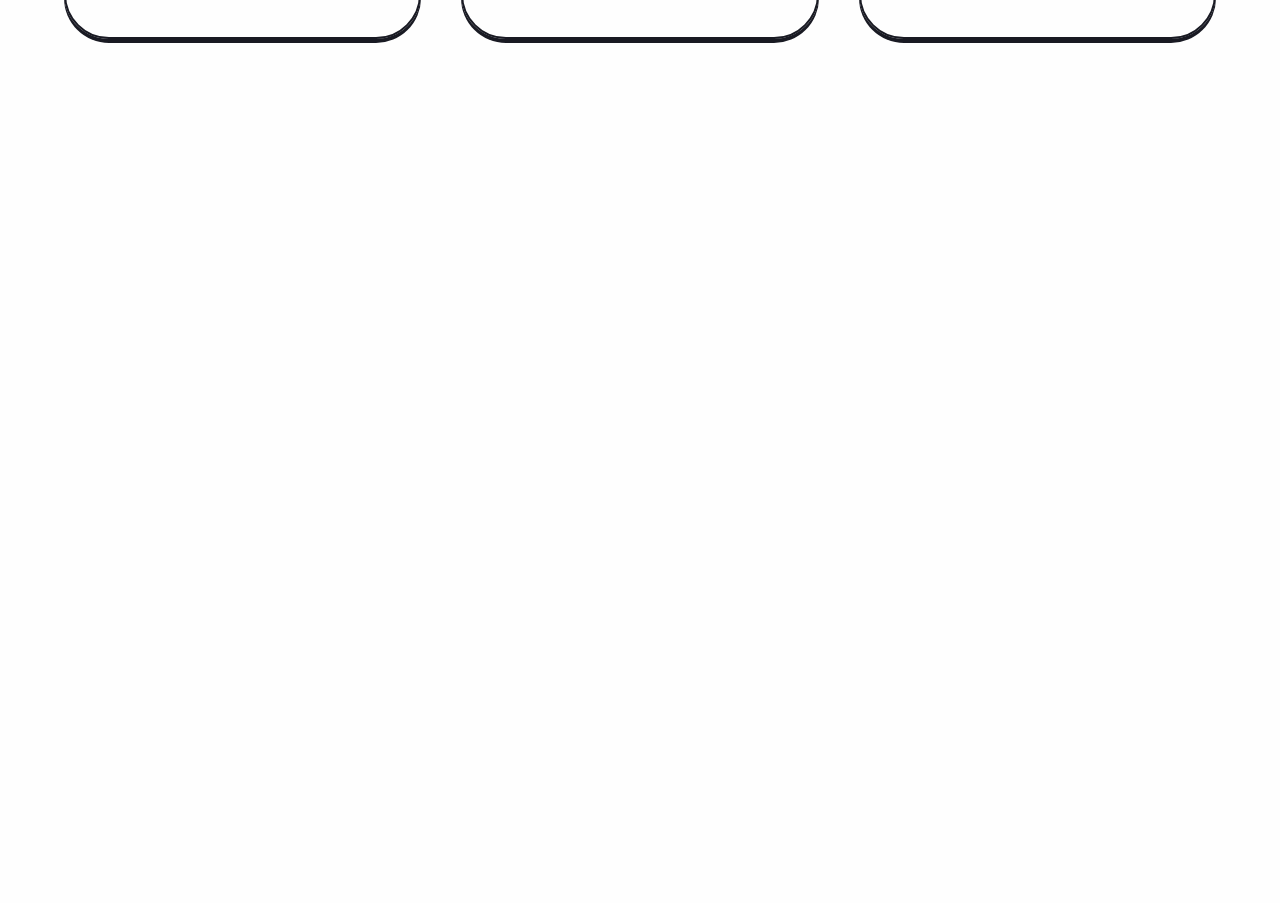
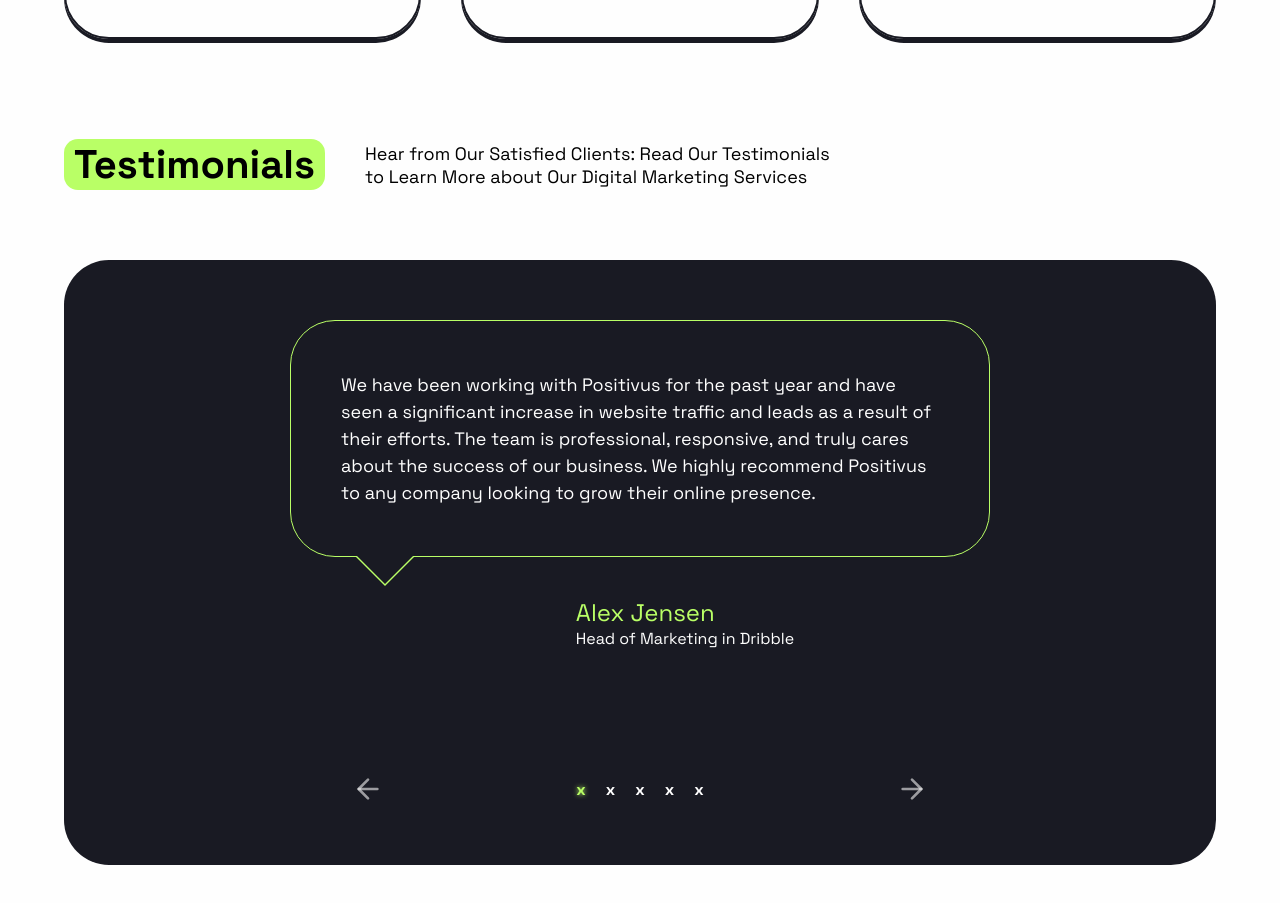
Before and after one commit to Git-Darkmoon/Positivus, a Next.js app: page / in a window 1280 px wide. Shown: the part 5220-6123 px from the top of the page. Before the commit the page ends 5299 px from the top, so only its background shows below. Built offline with nearby package versions, Linux system fonts and the light colour scheme.

Commit message:
feat($testimonials): add slider of reviews

```diff
--- a/src/app/index.scss
+++ b/src/app/index.scss
@@ -398,6 +398,120 @@ body {
   }
 }
 
+.testimonials {
+  &__container {
+    width: 100%;
+    display: flex;
+    flex-direction: column;
+    justify-content: space-between;
+    align-items: center;
+    gap: 124px;
+    overflow: hidden;
+
+    padding-block: 60px;
+    background-color: vars.$black;
+    color: vars.$white;
+    border-radius: vars.$cardTemplate_borderRadius;
+  }
+
+  &__slider {
+    min-width: 100%;
+    display: flex;
+  }
+
+  &__comment {
+    min-width: 100%;
+    display: flex;
+    flex-direction: column;
+    justify-content: center;
+    align-items: center;
+    @include mixins.my_transition(transform);
+  }
+
+  &__comment__text {
+    border: 1px solid vars.$green;
+    border-radius: vars.$cardTemplate_borderRadius;
+    position: relative;
+    max-width: 700px;
+    margin-bottom: 40px;
+
+    &::before {
+      content: "";
+      position: absolute;
+      bottom: -28px;
+      left: 64px;
+
+      width: 0;
+      height: 0;
+      border-left: 30px solid transparent;
+      border-right: 30px solid transparent;
+      border-top: 30px solid vars.$black;
+
+      z-index: 20;
+    }
+
+    &::after {
+      content: "";
+      position: absolute;
+      left: 64px;
+
+      width: 0;
+      height: 0;
+      border-left: 30px solid transparent;
+      border-right: 30px solid transparent;
+
+      border-top: 30px solid vars.$green;
+    }
+  }
+
+  &__comment__paragraph {
+    font-size: 18px;
+    padding: 50px;
+    line-height: 1.5;
+  }
+
+  &__authorInfo {
+    margin-left: 90px;
+  }
+  &__author {
+    color: vars.$green;
+    font-weight: 400;
+  }
+}
+
+.buttons__container {
+  width: 50%;
+  display: flex;
+  align-items: center;
+  justify-content: space-between;
+  gap: 20px;
+
+  .dots {
+    display: flex;
+    align-items: center;
+    gap: 20px;
+    user-select: none;
+    font-weight: 700;
+
+    .active {
+      color: vars.$green;
+      text-shadow: 0 0 5px vars.$green;
+    }
+  }
+
+  & > button {
+    display: grid;
+    place-content: center;
+    color: rgba($color: vars.$gray, $alpha: 0.6);
+    background-color: transparent;
+    @include mixins.my_transition(color);
+
+    &:hover {
+      color: vars.$gray;
+    }
+  }
+}
+
 // Responsive styles
 
 @media (width <= 72rem) {
--- a/src/app/page.tsx
+++ b/src/app/page.tsx
@@ -2,6 +2,7 @@ import CaseStudies from "@/components/CaseStudies/CaseStudies"
 import Hero from "@/components/Hero/Hero"
 import Services from "@/components/Services/Services"
 import Team from "@/components/Team/Team"
+import Testimonials from "@/components/Testimonials/Testimonials"
 import WorkingProcess from "@/components/WorkingProcess/WorkingProcess"
 
 function Home() {
@@ -12,6 +13,7 @@ function Home() {
       <CaseStudies />
       <WorkingProcess />
       <Team />
+      <Testimonials />
     </>
   )
 }
--- /dev/null
+++ b/src/components/Testimonials/TestimonialComment.tsx
@@ -0,0 +1,26 @@
+import { Testimonial } from "./TestimonialsSlider"
+
+function TestimonialComment({
+  testimonial,
+  currentSlide,
+}: {
+  testimonial: Testimonial
+  currentSlide: number
+}) {
+  const { author, role, review } = testimonial
+  return (
+    <div
+      className="testimonials__comment"
+      style={{ transform: `translateX(-${currentSlide * 100}%)` }}
+    >
+      <div className="testimonials__comment__text">
+        <p className="testimonials__comment__paragraph">{review}</p>
+      </div>
+      <div className="testimonials__authorInfo">
+        <h2 className="testimonials__author">{author}</h2>
+        <p className="testimonials__role">{role}</p>
+      </div>
+    </div>
+  )
+}
+export default TestimonialComment
--- /dev/null
+++ b/src/components/Testimonials/Testimonials.tsx
@@ -0,0 +1,15 @@
+import SectionTitle from "../Global/SectionTitle"
+import TestimonialsSlider from "./TestimonialsSlider"
+
+function Testimonials() {
+  return (
+    <section>
+      <SectionTitle
+        title="Testimonials"
+        text="Hear from Our Satisfied Clients: Read Our Testimonials to Learn More about Our Digital Marketing Services"
+      />
+      <TestimonialsSlider />
+    </section>
+  )
+}
+export default Testimonials
--- /dev/null
+++ b/src/components/Testimonials/TestimonialsSlider.tsx
@@ -0,0 +1,90 @@
+"use client"
+import { useState } from "react"
+import TestimonialComment from "./TestimonialComment"
+import { ArrowLeftIcon, ArrowRightIcon } from "lucide-react"
+
+export type Testimonial = {
+  readonly author: string
+  readonly role: string
+  readonly review: string
+}
+
+const testimonials: Testimonial[] = [
+  {
+    author: "Alex Jensen",
+    role: "Head of Marketing in Dribble",
+    review:
+      "We have been working with Positivus for the past year and have seen a significant increase in website traffic and leads as a result of their efforts. The team is professional, responsive, and truly cares about the success of our business. We highly recommend Positivus to any company looking to grow their online presence.",
+  },
+  {
+    author: "Samantha Reyes",
+    role: "CEO of BrightEdge Solutions",
+    review:
+      "Positivus transformed our digital marketing strategy. Their expertise in SEO and content creation has led to a steady increase in organic traffic and a stronger online presence. Their team is always quick to respond and provides valuable insights that help us stay ahead of the competition.",
+  },
+  {
+    author: "Michael Thompson",
+    role: "COO of SkyTech Innovations",
+    review:
+      "Working with Positivus has been a game-changer for our business. They not only improved our PPC campaigns but also optimized our social media presence, resulting in higher engagement and conversions. Their data-driven approach is exactly what we needed to grow our online sales.",
+  },
+  {
+    author: "Laura Bennett",
+    role: "Head of Digital Marketing at BlueWave Enterprises",
+    review:
+      "Positivus has exceeded our expectations. Their tailored approach to SEO and social media marketing has driven significant improvements in both traffic and user engagement. The team is knowledgeable and genuinely invested in helping us succeed online.",
+  },
+  {
+    author: "Daniel Park",
+    role: "CMO of GreenLeaf Organics",
+    review:
+      "We've seen incredible growth in our website traffic and lead generation thanks to Positivus. Their attention to detail and commitment to results have made a significant impact on our business. We highly recommend them to anyone looking to enhance their digital marketing efforts.",
+  },
+]
+
+function TestimonialsSlider() {
+  const [currentSlide, setCurrentSlide] = useState(0)
+
+  const nextSlide = () => {
+    setCurrentSlide((prev) => (prev === testimonials.length - 1 ? 0 : prev + 1))
+  }
+
+  const prevSlide = () => {
+    setCurrentSlide((prev) => (prev === 0 ? testimonials.length - 1 : prev - 1))
+  }
+
+  return (
+    <div className="testimonials__container">
+      <div className="testimonials__slider">
+        {testimonials.map((testimonial) => {
+          return (
+            <TestimonialComment
+              key={testimonial.author}
+              testimonial={testimonial}
+              currentSlide={currentSlide}
+            />
+          )
+        })}
+      </div>
+      <div className="buttons__container">
+        <button onClick={prevSlide} type="button">
+          <ArrowLeftIcon size={32} />
+        </button>
+        <div className="dots">
+          {testimonials.map((_, index) => (
+            <span
+              key={index}
+              className={index === currentSlide ? "active" : ""}
+            >
+              x
+            </span>
+          ))}
+        </div>
+        <button onClick={nextSlide} type="button">
+          <ArrowRightIcon size={32} />
+        </button>
+      </div>
+    </div>
+  )
+}
+export default TestimonialsSlider
```
